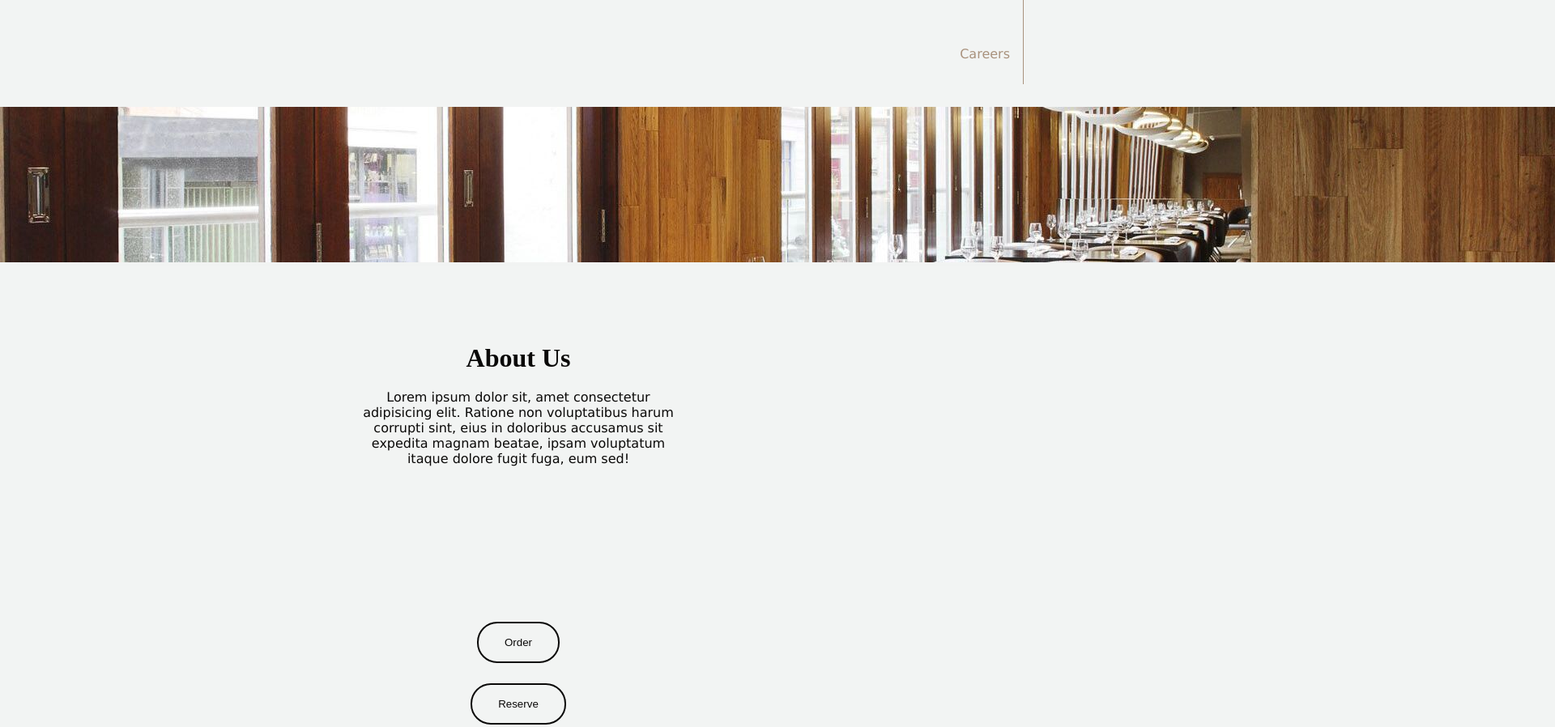
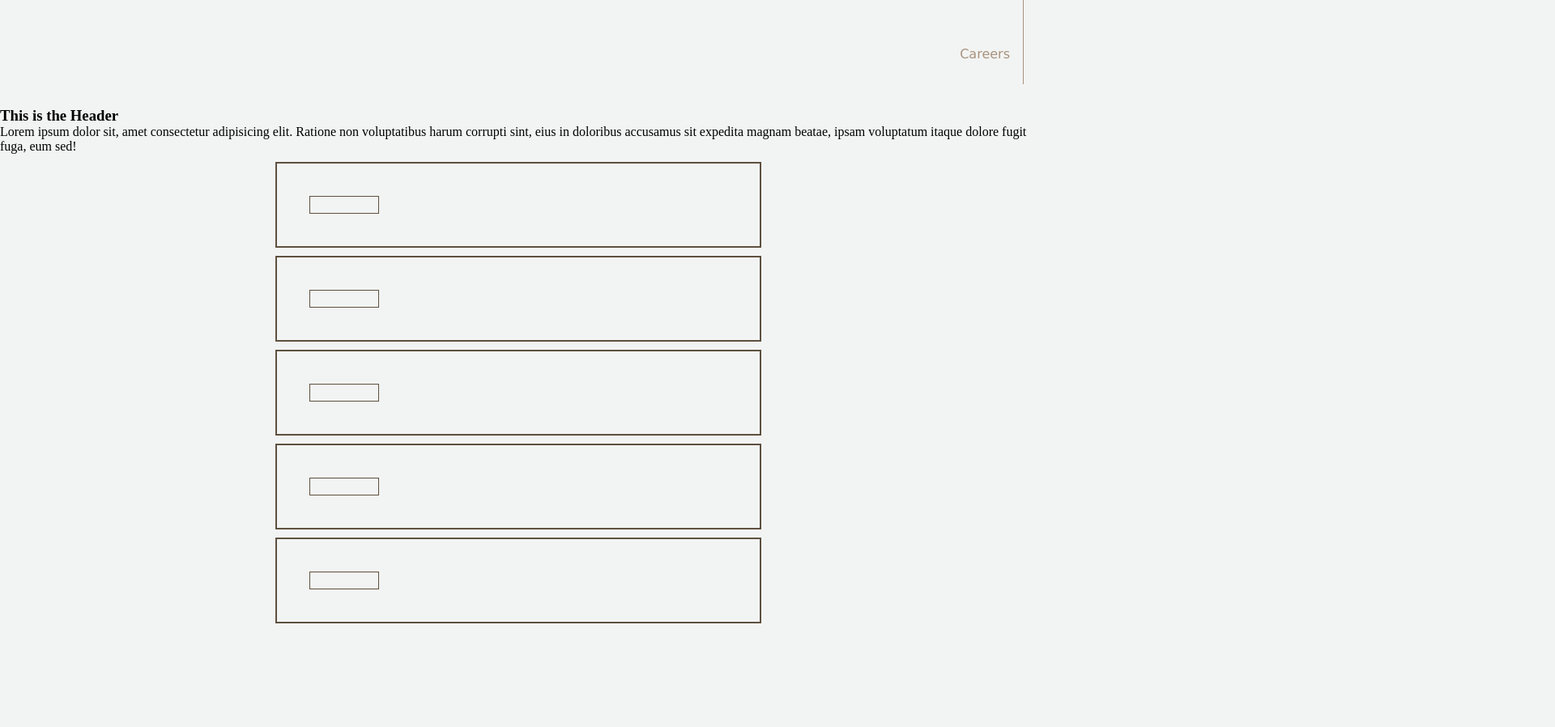
Before and after one commit to ADImantra/Restaurant-Page, a website built with webpack: page dist/index.html in a window 1280 px wide. Shown: the part 320-1218 px from the top of the page at 81% size, 1920 px wide, since content can reach past the window. After the commit the page ends 1090 px from the top, so only its background shows below. Built offline with nearby package versions, Linux system fonts and the light colour scheme; files whose address does not match are found by name.

Commit message:
logic for switching between pages works

```diff
--- a/src/header.js
+++ b/src/header.js
@@ -42,4 +42,4 @@ const createHeader = () => {
     return header;
 };
 
-export {createHeader}
+export { createHeader }
--- a/src/home.js
+++ b/src/home.js
@@ -2,39 +2,38 @@ import "./styles/homeStyle.css";
 import banner from "./imgs/rest_banner.jpg"
 
 const createHomePage = () => {
+    const content = document.createElement(`div`)
+    content.classList.add(`content`)
 
     const imgDiv = document.createElement(`div`);
     imgDiv.classList.add(`img-container`)
-
     const restBanner = new Image();
     restBanner.src = banner;
+    imgDiv.appendChild(restBanner)
 
-    imgDiv.appendChild(restBanner)
+    content.appendChild(imgDiv)
 
     const main = document.createElement(`main`);
     const aboutUsHead = document.createElement(`h1`)
     const aboutUsBody = document.createElement(`p`)
-
     aboutUsHead.textContent = "About Us"
     aboutUsBody.textContent = "Lorem ipsum dolor sit, amet consectetur adipisicing elit. Ratione non voluptatibus harum corrupti sint, eius in doloribus accusamus sit expedita magnam beatae, ipsam voluptatum itaque dolore fugit fuga, eum sed!"
-
     main.appendChild(aboutUsHead)
     main.appendChild(aboutUsBody)
+
+    content.appendChild(main)
 
     const footer = document.createElement(`footer`);
     const orderButton = document.createElement(`button`)
     const reserveButton = document.createElement(`button`)
-
     orderButton.textContent = `Order`
     reserveButton.textContent = `Reserve`
-
     footer.appendChild(orderButton)
     footer.appendChild(reserveButton)
 
-    document.body.appendChild(imgDiv)
-    document.body.appendChild(main)
-    document.body.appendChild(footer)
+    content.appendChild(footer)
 
+    return content
 };
 
 export { createHomePage }
--- a/src/index.js
+++ b/src/index.js
@@ -2,36 +2,44 @@ import { createHomePage } from "./home.js";
 import { createHeader } from "./header.js";
 import { createMenu } from "./menu.js";
 
-document.body.appendChild(createHeader())
+const firstLoad = () => {
+    document.body.appendChild(createHeader());
+    document.body.appendChild(createMenu());
+}
 
-const bod = document.querySelector(`body`)
+const clearForm = () => {
+    const bod = document.querySelectorAll(`body`)[0];
+    while (bod.children.length > 2) {
+        bod.children[2].remove()
+    }
+};
 
-const homeButton = document.querySelector(`#home-link`)
-const menuButton = document.querySelector(`#menu-link`)
-const missionButton = document.querySelector(`#mission-link`)
-const careersButton = document.querySelector(`#careers-link`)
+firstLoad();
+
+const homeButton = document.querySelector(`#home-link`);
+const menuButton = document.querySelector(`#menu-link`);
+const missionButton = document.querySelector(`#mission-link`);
+const careersButton = document.querySelector(`#careers-link`);
 
 
 homeButton.addEventListener(`click`, () => {
     clearForm();
-    document.body.appendChild(createHeader());
-    document.body.appendChild(buildHomePage());
+    document.body.appendChild(createHomePage());
 })
 
+
 menuButton.addEventListener(`click`, () => {
-    console.log(`clicked`)
+    clearForm();
+    document.body.appendChild(createMenu());
+
 })
 
 missionButton.addEventListener(`click`, () => {
     console.log(`clicked`)
+
 })
 
 careersButton.addEventListener(`click`, () => {
     console.log(`clicked`)
+
 })
-
-const clearForm = () => {
-    bod.innerHTML = ``
-};
-
-document.body.appendChild(createHomePage());
--- a/src/menu.js
+++ b/src/menu.js
@@ -1,9 +1,67 @@
+import "./styles/menuStyle.css";
+
 const createMenu = () => {
-    const container = document.createElement(`div`);
-    container.classList.add(`menu-item`);
-    container.textContent = `This is the Menu`;
+    const content = document.createElement(`div`);
+    content.classList.add(`content`);
 
-    return container
+    const menuDesc = document.createElement(`div`);
+    menuDesc.classList.add(`menu-description`);
+    const descHead = document.createElement(`h3`);
+    const descBod = document.createElement(`p`);
+    descHead.textContent = `This is the Header`
+    descBod.textContent = "Lorem ipsum dolor sit, amet consectetur adipisicing elit. Ratione non voluptatibus harum corrupti sint, eius in doloribus accusamus sit expedita magnam beatae, ipsam voluptatum itaque dolore fugit fuga, eum sed!"
+    menuDesc.appendChild(descHead)
+    menuDesc.appendChild(descBod)
+
+
+    const menuItem1 = document.createElement(`div`);
+    menuItem1.classList.add(`menu-item`);
+    menuItem1.id = `menu-item-1`;
+    const menuModal1 = document.createElement(`div`)
+    menuModal1.classList = `menu-image`
+    menuModal1.id = `menu-img-1`
+    menuItem1.appendChild(menuModal1)
+
+    const menuItem2 = document.createElement(`div`);
+    menuItem2.classList.add(`menu-item`);
+    menuItem2.id = `menu-item-2`;
+    const menuModal2 = document.createElement(`div`)
+    menuModal2.classList = `menu-image`
+    menuModal2.id = `menu-img-2`
+    menuItem2.appendChild(menuModal2)
+
+    const menuItem3 = document.createElement(`div`);
+    menuItem3.classList.add(`menu-item`);
+    menuItem3.id = `menu-item-3`;
+    const menuModal3 = document.createElement(`div`)
+    menuModal3.classList = `menu-image`
+    menuModal3.id = `menu-img-3`
+    menuItem3.appendChild(menuModal3)
+
+    const menuItem4 = document.createElement(`div`);
+    menuItem4.classList.add(`menu-item`);
+    menuItem4.id = `menu-item-4`;
+    const menuModal4 = document.createElement(`div`)
+    menuModal4.classList = `menu-image`
+    menuModal4.id = `menu-img-4`
+    menuItem4.appendChild(menuModal4)
+
+    const menuItem5 = document.createElement(`div`);
+    menuItem5.classList.add(`menu-item`);
+    menuItem5.id = `menu-item-5`;
+    const menuModal5 = document.createElement(`div`)
+    menuModal5.classList = `menu-image`
+    menuModal5.id = `menu-img-5`
+    menuItem5.appendChild(menuModal5)
+
+    content.appendChild(menuDesc);
+    content.appendChild(menuItem1);
+    content.appendChild(menuItem2);
+    content.appendChild(menuItem3);
+    content.appendChild(menuItem4);
+    content.appendChild(menuItem5);
+
+    return content;
 };
 
-export { createMenu }
+export { createMenu };
--- /dev/null
+++ b/src/styles/menuStyle.css
@@ -0,0 +1,50 @@
+:root {
+    --earthy-black: #0A0908;
+    --red-wine-color: #49111C;
+    --off-white: #F2F4F3;
+    --earthy-brown: #A9927D;
+    --dark-earthy-brown: #5E503F;
+}
+
+* {
+    box-sizing: border-box;
+    margin: 0;
+    padding: 0;
+    list-style: none;
+}
+
+@font-face {
+    font-family: "CafeFrancoise";
+    src: url("../fonts/Cafe Francoise_D.otf");
+    font-weight: 600;
+    font-style: normal;
+}
+
+body {
+    background-color: var(--off-white);
+}
+
+.content {
+    display: flex;
+    flex: 1;
+    flex-direction: column;
+    align-items: center;
+    justify-content: center;
+
+    gap: 10px;
+}
+
+.menu-item {
+    display: grid;
+    grid-template-columns: repeat(2, 1fr 2fr);
+
+    padding: 40px;
+    border: 2px solid var(--dark-earthy-brown);
+    min-width: 600px;
+}
+
+.menu-image {
+    grid-column: 0/1;
+    padding: 10px;
+    border: 1px solid var(--dark-earthy-brown);
+}
--- a/webpack.config.js
+++ b/webpack.config.js
@@ -2,7 +2,9 @@ const path = require('path');
 var HtmlWebpackPlugin = require('html-webpack-plugin');
 
 module.exports = {
+  mode: 'development',
   entry: './src/index.js',
+  devtool: 'inline-source-map',
   plugins: [
     new HtmlWebpackPlugin({
         title: 'Le Pichet'
```
Also changed, not shown: dist/index.html, dist/main.js.
